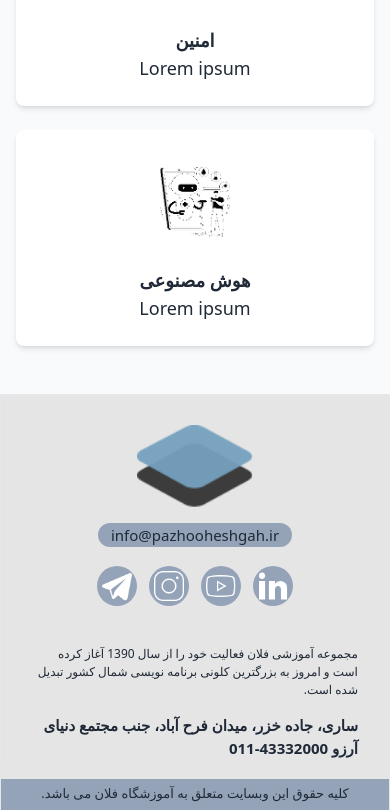
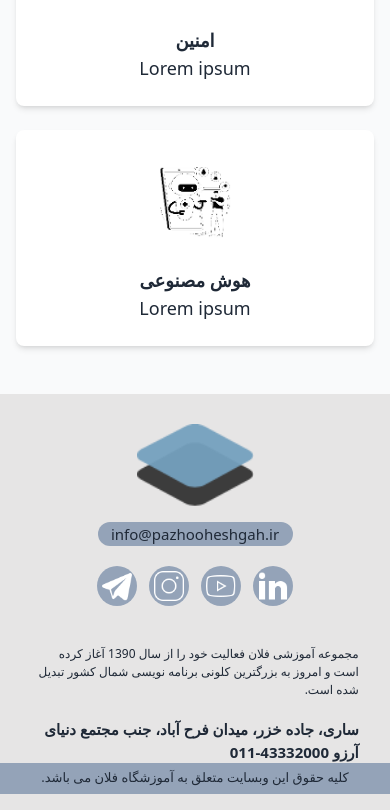
Before and after one commit to academy-react-summer1403/future-programmers, a React (Vite) app: page / in a window 390 px wide. Shown: the part 2643-3453 px from the top of the page. Built offline with nearby package versions, Linux system fonts and the light colour scheme; no server answers.

Commit message:
some changes in footer

```diff
--- a/src/component/footer/Footer.jsx
+++ b/src/component/footer/Footer.jsx
@@ -8,41 +8,41 @@ import Logo from '../../../public/Logo.png';
 
 function Footer() {
   return (
-    <div className=' border border-solid'>
+    <div className=' border-solid'>
       <div className='flex relative top-[30px] max-sm:flex-col-reverse'>
         <div className='w-2/5 border[1px_solid_red] text-[12px] max-sm:w-[100%] max-md:w-[35%] '>
-          <p className='mr-[17%] mt-[23%] w-[74%] max-sm:mt-[10%] max-md:mx-auto max-md:w-[84%]'>مجموعه آموزشی فلان فعالیت خود را از سال 1390 آغاز کرده است و امروز به بزرگترین کلونی برنامه نویسی شمال کشور تبدیل شده است.</p>
-          <p className='mr-[17%] mt-[4%] w-[74%] font-bold text-[16px] max-md:mx-auto max-sm:text-[15px] max-md:w-[84%]'> ساری، جاده خزر، میدان فرح آباد، جنب مجتمع دنیای آرزو  43332000-011</p>
+          <p className='mr-[17%] mt-[12%] w-[74%] max-sm:mt-[10%] max-md:mt-[20%] max-md:mx-auto max-md:w-[84%]'>مجموعه آموزشی فلان فعالیت خود را از سال 1390 آغاز کرده است و امروز به بزرگترین کلونی برنامه نویسی شمال کشور تبدیل شده است.</p>
+          <p className='mr-[17%] mt-[4%] w-[74%] font-bold text-[16px] max-md:mx-auto max-sm:text-[15px] max-md:w-[84%] max-md:text-[13px] max-md:mt-[5%]'> ساری، جاده خزر، میدان فرح آباد، جنب مجتمع دنیای آرزو  43332000-011</p>
         </div>
 
         <div className='w-1/5  max-sm:w-[100%] max-md:w-[30%]'>
-          <div className='h-1/3'><img src={Logo} className='rounded-[30%] h-[100%] w-[46%] max-sm:w-[30%] m-[auto]'></img></div>
-          <div className='bg-slate-400 text-center rounded-[23px] mt-[35px] max-sm:mt-[15px] max-sm:w-[50%] max-sm:mr-[25%]'><a href='' className='text-[20px] max-sm:text-[15px] max-sm:m-x:auto'>info@pazhooheshgah.ir</a></div>
+          <div className='h-1/3'><img src={Logo} className='rounded-[30%] h-[100%] w-[46%] max-sm:w-[30%] max-md:w-[42%] max-md:h-[95%] m-[auto]'></img></div>
+          <div className='bg-slate-400 text-center rounded-[23px] mt-[35px] max-md:mt-[30px] max-md:w-[75%] max-md:mr-[12%] max-sm:mt-[15px] max-sm:w-[50%] max-sm:mr-[25%]'><a href='' className='text-[20px] max-md:text-[15px] max-sm:m-x:auto'>info@pazhooheshgah.ir</a></div>
           <div className='flex justify-center gap-3 mt-[15%] max-sm:mt-[5%]'>
-            <div className='bg-slate-400 w-[40px] h-[40px] rounded-[50%]'><a href='#'><img src={linkedin} className='w-[34px] mr-[3px] mt-[3px]'></img></a></div>
-            <div className='bg-slate-400 w-[40px] h-[40px] rounded-[50%]'><a href='#'><img src={youtube} className='w-[34px] mr-[3px] mt-[3px]'></img></a></div>
-            <div className='bg-slate-400 w-[40px] h-[40px] rounded-[50%]'><a href='#'><img src={instagram} className='w-[34px] mr-[3px] mt-[3px]'></img></a></div>
-            <div className='bg-slate-400 w-[40px] h-[40px] rounded-[50%]'><a href='#'><img src={telegram} className='w-[34px] mr-[3px] mt-[3px]'></img></a></div>
+            <div className='bg-slate-400 w-[40px] h-[40px] sm:max-md:w-[32px] sm:max-md:h-[32px] rounded-[50%]'><a href='#'><img src={linkedin} className='w-[34px] mr-[3px] mt-[3px] sm:max-md:w-[25px]'></img></a></div>
+            <div className='bg-slate-400 w-[40px] h-[40px] sm:max-md:w-[32px] sm:max-md:h-[32px] rounded-[50%]'><a href='#'><img src={youtube} className='w-[34px] mr-[3px] mt-[3px] sm:max-md:w-[25px]'></img></a></div>
+            <div className='bg-slate-400 w-[40px] h-[40px] sm:max-md:w-[32px] sm:max-md:h-[32px] rounded-[50%]'><a href='#'><img src={instagram} className='w-[34px] mr-[3px] mt-[3px] sm:max-md:w-[25px]'></img></a></div>
+            <div className='bg-slate-400 w-[40px] h-[40px] sm:max-md:w-[32px] sm:max-md:h-[32px] rounded-[50%]'><a href='#'><img src={telegram} className='w-[34px] mr-[3px] mt-[3px] sm:max-md:w-[25px] sm:max-md:mx-auto'></img></a></div>
           </div>
         </div>
 
         <div className='w-2/5 flex items-center text-[13px] max-sm:hidden max-md:w-[35%]'>
-          <ul className='mr-14 list-disc mt-4 leading-7'>
+          <ul className='mr-14 list-disc mt-4 leading-7 sm:max-md:leading-5 sm:max-md:mr-[20px]'>
             <li><a href='#'>دوره ها</a></li>
             <li><a href='#'>اخبار و مقالات</a></li>
             <li><a href='#'>پادکست ها</a></li>
             <li><a href='#'>تماس ها</a></li>
           </ul>
-          <ul className='mr-12 list-disc mt-4 leading-7'>
+          <ul className='mr-12 list-disc mt-4 leading-7 sm:max-md:leading-5 sm:max-md:mr-[20px]'>
             <li><a href='#'>اساتید برتر</a></li>
             <li><a href='#'>دسته بندی ها</a></li>
             <li><a href='#'>خدمات ما</a></li>
             <li><a href='#'>ورود به حساب</a></li>
           </ul>
-          <img src={samandehi} className='w-44 mr-5'></img>
+          <img src={samandehi} className='w-44 mr-5 sm:max-md:w-[23%] sm:max-md:mr-0'></img>
         </div>
       </div>
-      <div className='bg-slate-400 h-[31px] relative bottom-[-91px] max-sm:bottom-[-50px] max-md:bottom-[-30px] border border-transparent'>
+      <div className='bg-slate-400 h-[31px] relative bottom-[-31px] max-md:bottom-[-30px] border border-transparent'>
         <h3 className=' text-center max-sm:text-[13px] mt-[4px]'>کلیه حقوق این وبسایت متعلق به آموزشگاه فلان می باشد.</h3>
       </div>
     </div>
```
